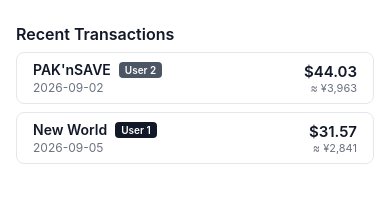
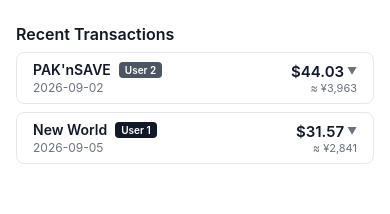
Before and after one commit to tmiaka-coder/my-works, a React Native app in the folder smart-budget-nz/: screen / in a window 390 px wide. Shown: the part 255-469 px from the top of the page. Built offline with nearby package versions, Linux system fonts and the light colour scheme.

Commit message:
refactor: change transaction details from modal to inline expandable accordion

```diff
--- a/smart-budget-nz/src/screens/HomeScreen.tsx
+++ b/smart-budget-nz/src/screens/HomeScreen.tsx
@@ -1,5 +1,5 @@
 import React, { useState } from 'react';
-import { View, Text, StyleSheet, FlatList, TouchableOpacity, Modal } from 'react-native';
+import { View, Text, StyleSheet, FlatList, TouchableOpacity } from 'react-native';
 import { MOCK_TRANSACTIONS } from '../mocks/mockTransactions';
 import { COLORS, SPACING } from '../constants/theme';
 import { Transaction } from '../../types';
@@ -8,7 +8,8 @@
 
 export const HomeScreen = () => {
   const [selectedMonth, setSelectedMonth] = useState('2026-09');
-  const [selectedTx, setSelectedTx] = useState<Transaction | null>(null);
+  // 展開中のレシートIDを保持（タップで開閉）
+  const [expandedTxId, setExpandedTxId] = useState<string | null>(null);
 
   // 月変更処理
   const changeMonth = (delta: number) => {
@@ -33,13 +34,20 @@
   const user1Ratio = totalNZD > 0 ? Math.round((user1Total / totalNZD) * 100) : 0;
   const user2Ratio = totalNZD > 0 ? 100 - user1Ratio : 0;
 
+  // アコーディオン開閉の切り替え
+  const toggleExpand = (id: string) => {
+    setExpandedTxId((prev) => (prev === id ? null : id));
+  };
+
   const renderTransactionItem = ({ item }: { item: Transaction }) => {
     const isUser1 = item.paidByUserId === 'user_01';
+    const isExpanded = expandedTxId === item.id;
 
     return (
+      <View style={styles.txCardContainer}>
         <TouchableOpacity
-        style={styles.txCard}
-        onPress={() => setSelectedTx(item)}
+          style={styles.txCardHeader}
+          onPress={() => toggleExpand(item.id)}
           activeOpacity={0.7}
         >
           <View style={styles.txMainInfo}>
@@ -58,12 +66,33 @@
           </View>
 
           <View style={styles.txAmountInfo}>
+            <View style={styles.amountWithArrow}>
               <Text style={styles.txAmountNZD}>${item.totalAmount.toFixed(2)}</Text>
+              <Text style={styles.arrowIcon}>{isExpanded ? ' ▲' : ' ▼'}</Text>
+            </View>
             <Text style={styles.txAmountJPY}>
               ≈ ¥{Math.round(item.totalAmount * DEFAULT_NZD_TO_JPY).toLocaleString()}
             </Text>
           </View>
         </TouchableOpacity>
+
+        {/* アコーディオン展開部分（商品明細） */}
+        {isExpanded && (
+          <View style={styles.expandedDetails}>
+            <Text style={styles.detailTitle}>Itemized Details</Text>
+            {item.items.map((lineItem) => (
+              <View key={lineItem.id} style={styles.detailRow}>
+                <Text style={styles.itemName} numberOfLines={1}>
+                  {lineItem.name} <Text style={styles.itemQty}>x{lineItem.quantity}</Text>
+                </Text>
+                <Text style={styles.itemPrice}>
+                  ${(lineItem.price * lineItem.quantity).toFixed(2)}
+                </Text>
+              </View>
+            ))}
+          </View>
+        )}
+      </View>
     );
   };
 
@@ -115,43 +144,6 @@
           <Text style={styles.emptyText}>No expenses recorded for this month.</Text>
         }
       />
-
-      {/* Detail Modal */}
-      <Modal visible={selectedTx !== null} animationType="slide" transparent={true}>
-        <View style={styles.modalOverlay}>
-          <View style={styles.modalContent}>
-            <Text style={styles.modalTitle}>{selectedTx?.storeName}</Text>
-            <Text style={styles.modalSubTitle}>{selectedTx?.purchaseDate}</Text>
-
-            <View style={styles.detailList}>
-              {selectedTx?.items.map((item) => (
-                <View key={item.id} style={styles.detailRow}>
-                  <Text style={styles.itemName} numberOfLines={1}>
-                    {item.name} x{item.quantity}
-                  </Text>
-                  <Text style={styles.itemPrice}>
-                    ${(item.price * item.quantity).toFixed(2)}
-                  </Text>
-                </View>
-              ))}
-            </View>
-
-            <View style={styles.modalFooter}>
-              <Text style={styles.modalTotalLabel}>Total:</Text>
-              <Text style={styles.modalTotalValue}>
-                ${selectedTx?.totalAmount.toFixed(2)}
-              </Text>
-            </View>
-
-            <TouchableOpacity
-              style={styles.closeButton}
-              onPress={() => setSelectedTx(null)}
-            >
-              <Text style={styles.closeButtonText}>Close</Text>
-            </TouchableOpacity>
-          </View>
-        </View>
-      </Modal>
     </View>
   );
 };
@@ -273,17 +265,20 @@
     color: COLORS.textSecondary,
     marginTop: SPACING.lg,
   },
-  txCard: {
-    flexDirection: 'row',
-    justifyContent: 'space-between',
-    alignItems: 'center',
+  txCardContainer: {
     backgroundColor: COLORS.background,
-    paddingVertical: SPACING.sm,
-    paddingHorizontal: SPACING.md,
     borderRadius: 8,
     borderWidth: 1,
     borderColor: COLORS.border,
     marginBottom: SPACING.sm,
+    overflow: 'hidden',
+  },
+  txCardHeader: {
+    flexDirection: 'row',
+    justifyContent: 'space-between',
+    alignItems: 'center',
+    paddingVertical: SPACING.sm,
+    paddingHorizontal: SPACING.md,
   },
   txMainInfo: {
     flex: 1,
@@ -316,49 +311,41 @@
   txAmountInfo: {
     alignItems: 'flex-end',
   },
+  amountWithArrow: {
+    flexDirection: 'row',
+    alignItems: 'center',
+  },
   txAmountNZD: {
     fontSize: 15,
     fontWeight: '600',
     color: COLORS.textPrimary,
   },
+  arrowIcon: {
+    fontSize: 10,
+    color: COLORS.textSecondary,
+  },
   txAmountJPY: {
     fontSize: 11,
     color: COLORS.textSecondary,
   },
-  modalOverlay: {
-    flex: 1,
-    backgroundColor: 'rgba(0, 0, 0, 0.5)',
-    justifyContent: 'center',
-    alignItems: 'center',
-    padding: SPACING.md,
+  expandedDetails: {
+    borderTopWidth: 1,
+    borderTopColor: COLORS.border,
+    backgroundColor: COLORS.surface,
+    paddingHorizontal: SPACING.md,
+    paddingVertical: SPACING.sm,
   },
-  modalContent: {
-    width: '100%',
-    backgroundColor: COLORS.background,
-    borderRadius: 12,
-    padding: SPACING.md,
-  },
-  modalTitle: {
-    fontSize: 18,
-    fontWeight: '700',
-    color: COLORS.textPrimary,
-  },
-  modalSubTitle: {
-    fontSize: 12,
+  detailTitle: {
+    fontSize: 11,
+    fontWeight: '600',
     color: COLORS.textSecondary,
-    marginBottom: SPACING.md,
-  },
-  detailList: {
-    borderTopWidth: 1,
-    borderBottomWidth: 1,
-    borderColor: COLORS.border,
-    paddingVertical: SPACING.sm,
-    marginBottom: SPACING.md,
+    marginBottom: SPACING.xs,
+    textTransform: 'uppercase',
   },
   detailRow: {
     flexDirection: 'row',
     justifyContent: 'space-between',
-    paddingVertical: 4,
+    paddingVertical: 3,
   },
   itemName: {
     fontSize: 13,
@@ -366,35 +353,13 @@
     flex: 1,
     marginRight: SPACING.sm,
   },
+  itemQty: {
+    fontSize: 11,
+    color: COLORS.textSecondary,
+  },
   itemPrice: {
     fontSize: 13,
     fontWeight: '600',
     color: COLORS.textPrimary,
   },
-  modalFooter: {
-    flexDirection: 'row',
-    justifyContent: 'space-between',
-    alignItems: 'center',
-    marginBottom: SPACING.md,
-  },
-  modalTotalLabel: {
-    fontSize: 15,
-    fontWeight: '600',
-    color: COLORS.textPrimary,
-  },
-  modalTotalValue: {
-    fontSize: 18,
-    fontWeight: '700',
-    color: COLORS.textPrimary,
-  },
-  closeButton: {
-    backgroundColor: COLORS.black,
-    paddingVertical: SPACING.sm,
-    borderRadius: 8,
-    alignItems: 'center',
-  },
-  closeButtonText: {
-    color: COLORS.white,
-    fontWeight: '600',
-  },
 });
```
Lines whose indentation alone changed are shown as unchanged.
